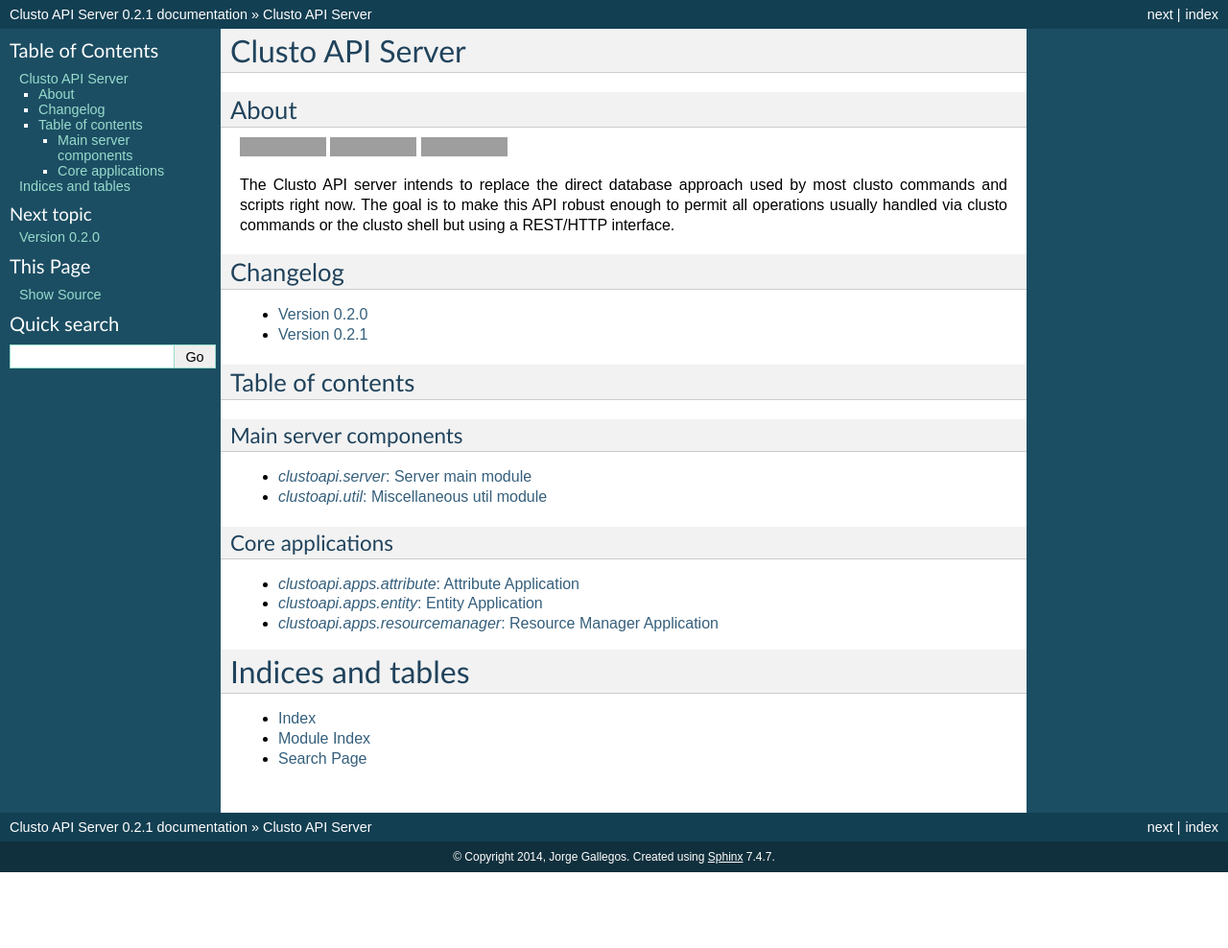
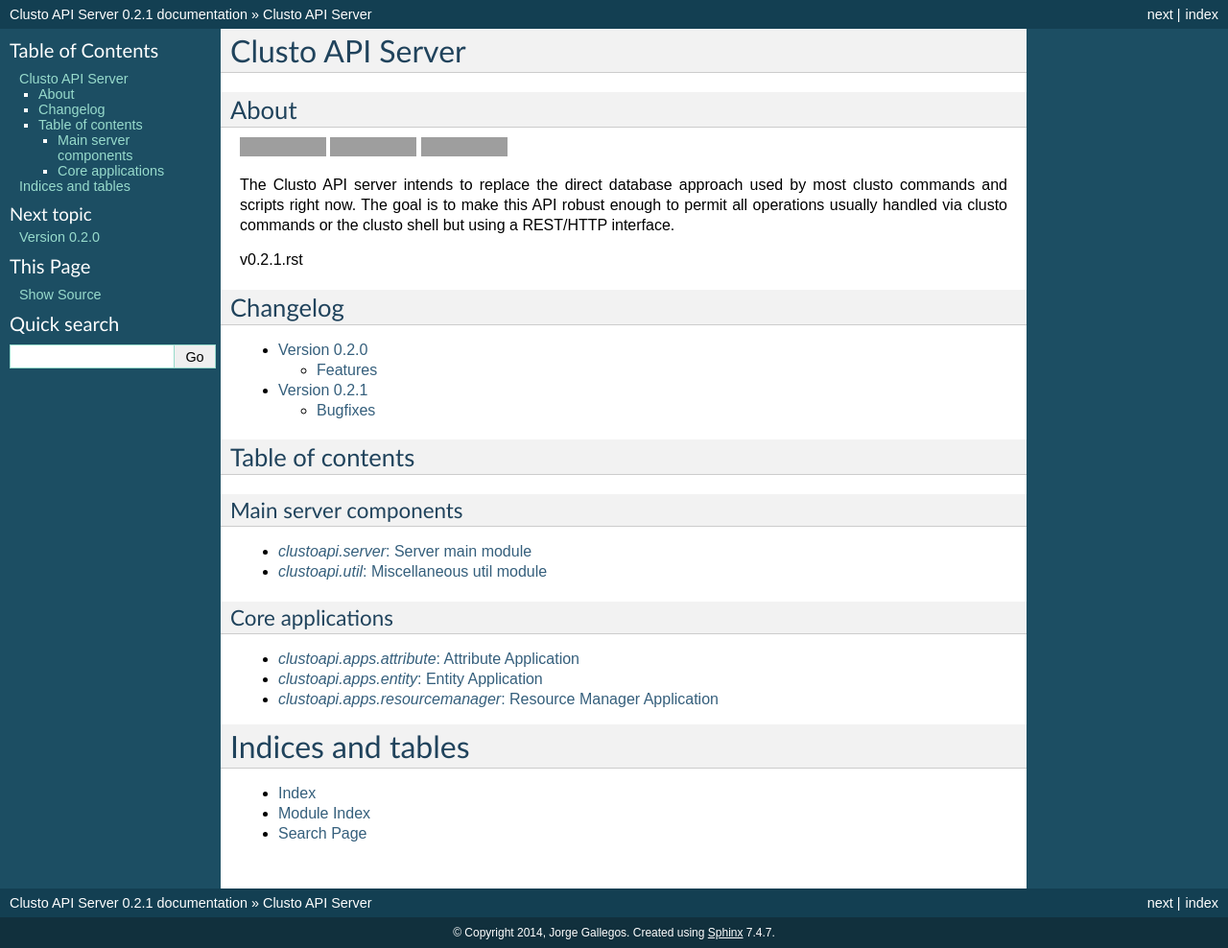
Before and after one commit to clusto/clusto-apiserver, a Sphinx documentation site: the page built from docs/index.rst, in a window 1280 px wide. Shown: the whole page at 96% size. Built offline with Sphinx 7.4.7, drawn with Linux system fonts in a browser that asks for light colours; before the commit the page ends 909 px from its top, so only the background shows below that; grey boxes are pictures that could not be loaded.

Commit message:
Get it a little more face in the frontpage

```diff
--- /dev/null
+++ b/docs/changelog/current.rst
@@ -0,0 +1 @@
+v0.2.1.rst
--- a/docs/index.rst
+++ b/docs/index.rst
@@ -6,22 +6,24 @@
 
 .. include:: ../README.rst
 
+.. include:: changelog/current.rst
+
 
 Changelog
 ---------
 
 .. toctree::
-   :maxdepth: 1
+   :maxdepth: 2
    :glob:
 
-   changelog/*
+   changelog/v**
 
 
 Table of contents
 -----------------
 
 Main server components
-~~~~~~~~~~~~~~~~~~~~~~
+^^^^^^^^^^^^^^^^^^^^^^
 
 .. toctree::
    :maxdepth: 2
@@ -31,7 +33,7 @@
 
 
 Core applications
-~~~~~~~~~~~~~~~~~
+^^^^^^^^^^^^^^^^^
 
 .. toctree::
    :maxdepth: 2
```
